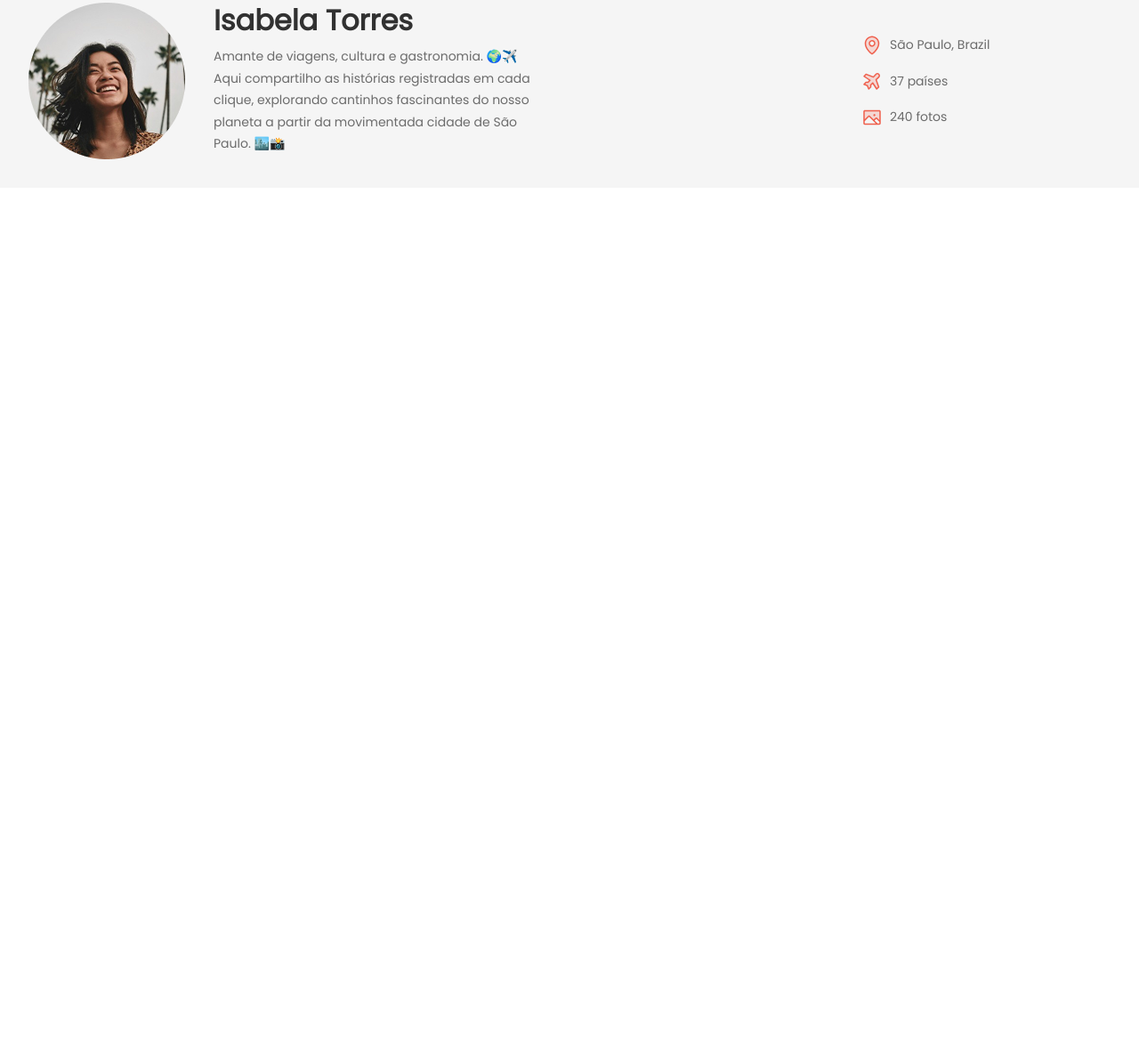
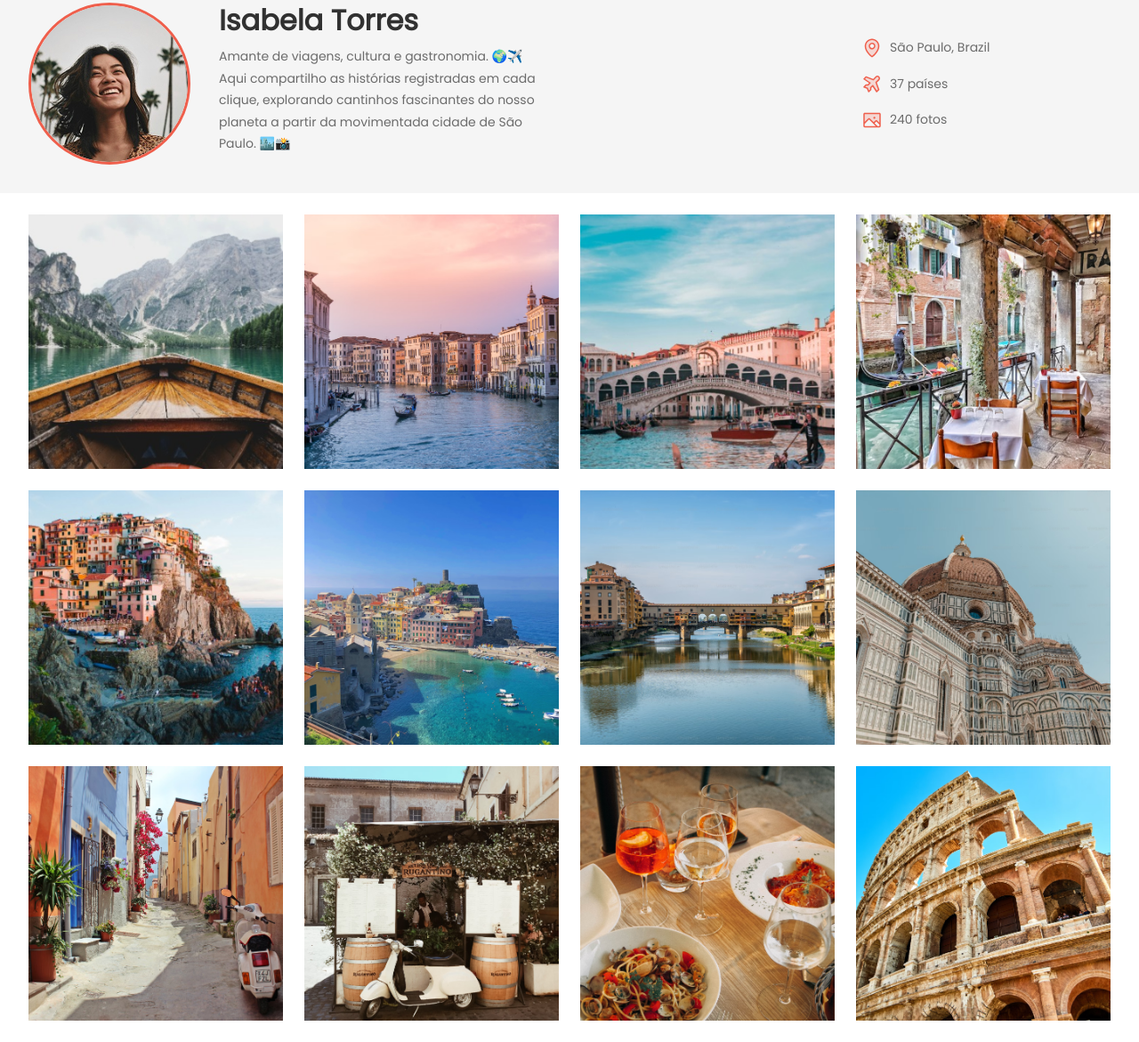
Before and after one commit to niltonjrdev/Projeto-Travelgram, a plain HTML site: page index.html in a window 1280 px wide. Shown: the part 109-1280 px from the top of the page at 89% size. Before the commit the page ends 800 px from the top, so only its background shows below. Drawn offline with Linux system fonts and the light colour scheme.

Commit message:
done main with images

```diff
--- a/index.html
+++ b/index.html
@@ -68,6 +68,21 @@
 
     </div>
 
+    <main class="container">
+        <img src="assets/images/Image 01.png" alt="...">
+        <img src="assets/images/Image 02.png" alt="...">
+        <img src="assets/images/Image 03.png" alt="...">
+        <img src="assets/images/Image 04.png" alt="...">
+        <img src="assets/images/Image 05.png" alt="...">
+        <img src="assets/images/Image 06.png" alt="...">
+        <img src="assets/images/Image 07.png" alt="...">
+        <img src="assets/images/Image 08.png" alt="...">
+        <img src="assets/images/Image 09.png" alt="...">
+        <img src="assets/images/Image 10.png" alt="...">
+        <img src="assets/images/Image 11.png" alt="...">
+        <img src="assets/images/Image 12.png" alt="...">
+    </main>
+
 </body>
 
 </html>
--- a/styles/header.css
+++ b/styles/header.css
@@ -39,3 +39,8 @@ header .container {
     align-items: center;
     gap: 8px;
 }
+
+#profile img {
+    border: 3px solid var(--brand-color);
+    border-radius: 50%;
+}
--- a/styles/index.css
+++ b/styles/index.css
@@ -1,3 +1,4 @@
 @import url(global.css);
 @import url(nav.css);
 @import url(header.css);
+@import url(main.css);
--- /dev/null
+++ b/styles/main.css
@@ -0,0 +1,17 @@
+main {
+    display: flex;
+    flex-wrap: wrap;
+    gap: 24px;
+    padding-block: 24px;
+}
+
+main img {
+    width: 286px;
+    height: 286px;
+    object-fit: cover;
+
+}
+
+main img:hover {
+    border: 3px solid var(--brand-color);
+}
```
